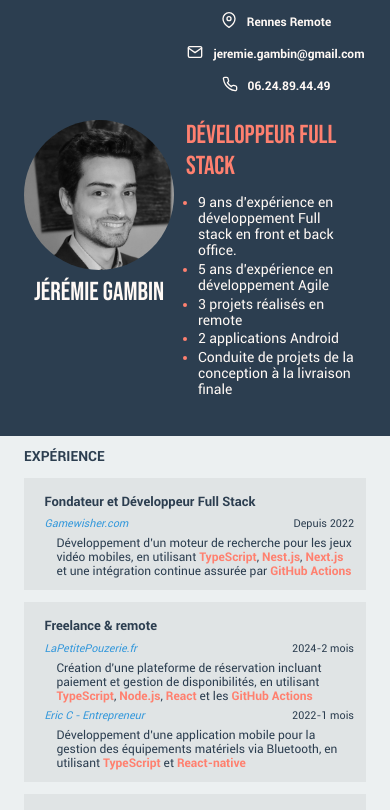
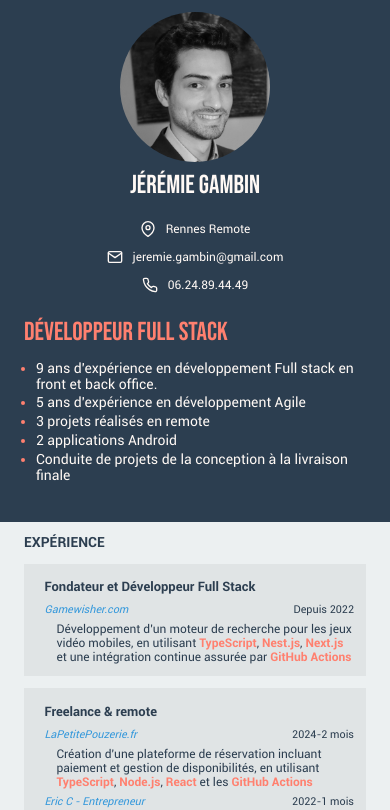
Before and after one commit to jbigman/cv-react, a Next.js app: page / in a window 390 px wide. Shown: the top 810 px of the page. Built offline with nearby package versions, Linux system fonts and the light colour scheme.

Commit message:
merge 2 scss files

```diff
--- a/pages/_app.tsx
+++ b/pages/_app.tsx
@@ -1,7 +1,5 @@
 import type { AppProps } from 'next/app'
-
 import '../src/css/index.scss'
-import '../src/css/pure.scss'
 
 export default function App({
   Component,
--- a/src/components/block.module.scss
+++ b/src/components/block.module.scss
@@ -1,4 +1,4 @@
-@import '../css/index.scss';
+@import '../css/variables.scss';
 
 .main {
   margin-bottom: $main-padding;
--- a/src/components/curiculum.module.scss
+++ b/src/components/curiculum.module.scss
@@ -1,5 +1,4 @@
-@import '../css/index.scss';
-
+@import '../css/variables.scss';
 
 .body {
   background-color: $background-color;
@@ -64,7 +63,6 @@
   h6 {
     color:$text-secondary;
     font-family: $font-text-bold, Arial, sans-serif;
-    font-weight: 400;
     margin: 0;
     margin-bottom: 1em;
 
--- a/src/components/experience.module.scss
+++ b/src/components/experience.module.scss
@@ -1,4 +1,4 @@
-@import '../css/index.scss';
+@import '../css/variables.scss';
 
 .experience {
   display: flex;
--- a/src/components/sidebar.module.scss
+++ b/src/components/sidebar.module.scss
@@ -1,4 +1,4 @@
-@import '../css/index.scss';
+@import '../css/variables.scss';
 
 .clickable {
   text-decoration: none;
@@ -114,6 +114,7 @@
 @media screen and (max-width: 768px) {
 
   .sidebar {
+    flex-direction: column;
     .list {
       display: flex;
       flex-direction: column;
@@ -122,6 +123,11 @@
       flex-wrap: wrap;
       align-items: center;
     }
+
+  }
+
+  .title {
+    display: flex;
   }
 }
 
--- a/src/components/skill.module.scss
+++ b/src/components/skill.module.scss
@@ -1,4 +1,4 @@
-@import '../css/index.scss';
+@import '../css/variables.scss';
 
 .main {
   display: flex;
--- a/src/css/index.scss
+++ b/src/css/index.scss
@@ -1,6 +1,40 @@
 @import './variables.scss';
 
+@font-face {
+  font-family: $font-text;
+  src: url("/fonts/Roboto-Regular.ttf");
+}
+@font-face {
+  font-family: $font-text-bold;
+  src: url("/fonts/Roboto-Bold.ttf") ;
+}
 
+@font-face {
+  font-family: $font-title;
+  src: url("/fonts/BebasNeue-Regular.ttf");
+}
+
+@font-face {
+  font-family: $font-text-medium;
+  src: url("/fonts/Roboto-Medium.ttf");
+}
+
+
+/* force background colors in print */
+* {
+  font-family:  $font-text, Roboto, sans-serif;
+  -webkit-print-color-adjust: exact !important;   /* Chrome, Safari 6 – 15.3, Edge */
+  print-color-adjust: exact !important;
+
+  body {
+    overflow-x: hidden;
+    font-family: $font-text, Roboto, sans-serif;
+    margin: 0;
+    font-size: 14px;
+    -webkit-font-smoothing: antialiased;
+    -moz-osx-font-smoothing: grayscale;
+  }
+}
 
 .row {
   display: flex;
--- a/src/css/pure.scss
+++ /dev/null
@@ -1,35 +0,0 @@
-@import './variables.scss';
-
-@font-face {
-  font-family: $font-text;
-  src: url("/fonts/Roboto-Regular.ttf");
-}
-@font-face {
-  font-family: $font-text-bold;
-  src: url("/fonts/Roboto-Bold.ttf") ;
-}
-
-@font-face {
-  font-family: $font-title;
-  src: url("/fonts/BebasNeue-Regular.ttf");
-}
-
-@font-face {
-  font-family: $font-text-medium;
-  src: url("/fonts/Roboto-Medium.ttf");
-}
-
-body {
-    overflow-x: hidden;
-    font-family: $font-text, Roboto, sans-serif;
-    margin: 0;
-    font-size: 14px;
-    -webkit-font-smoothing: antialiased;
-    -moz-osx-font-smoothing: grayscale;
-}
-
-/* force background colors in print */
-* {
-    -webkit-print-color-adjust: exact !important;   /* Chrome, Safari 6 – 15.3, Edge */
-    print-color-adjust: exact !important;
-}
```
